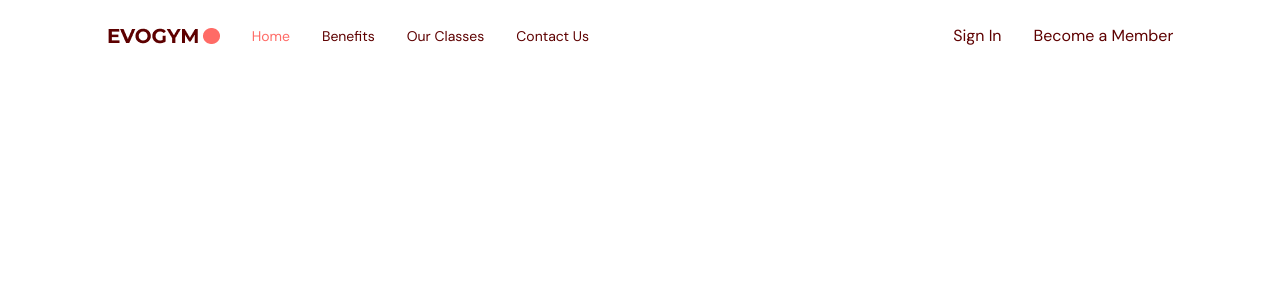
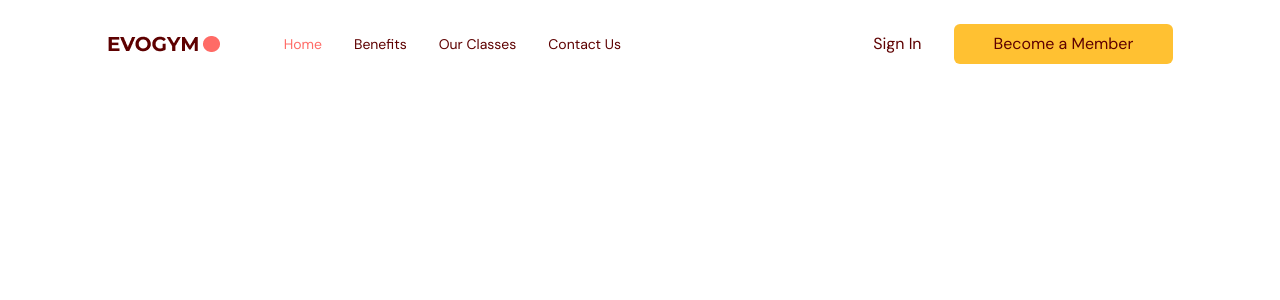
Before and after one commit to adramelech-123/evogym, a React (Vite) app: page / in a window 1280 px wide. Shown: the top 300 px of the page. Built offline with nearby package versions, Linux system fonts and the light colour scheme.

Commit message:
Navbar Mobile Menu & Responsiveness

```diff
--- a/src/App.tsx
+++ b/src/App.tsx
@@ -1,15 +1,32 @@
 import Navbar from '@/scenes/navbar'
-import { useState } from 'react'
+import { useEffect, useState } from 'react'
 import { SelectedPage } from '@/shared/types'
 
 
 function App() {
 
   const [selectedPage, setSelectedPage] = useState<SelectedPage>(SelectedPage.Home)
+  const [isTopOfPage, setIsTopOfPage] = useState<boolean>(true)
+
+  // UseEffect to handle scrolling of page
+  useEffect(() => {
+    const handleScroll = () => {
+      if(window.scrollY === 0) {
+        setIsTopOfPage(true)
+        setSelectedPage(SelectedPage.Home)
+      } else {
+        setIsTopOfPage(false)
+      }
+    }
+
+    window.addEventListener("scroll", handleScroll)
+
+    return () => window.removeEventListener("scroll", handleScroll)
+  }, [])
 
   return (
     <div className='bg-gray-20 '>
-      <Navbar selectedPage={selectedPage} setSelectedPage={setSelectedPage} />
+      <Navbar isTopOfPage={isTopOfPage} selectedPage={selectedPage} setSelectedPage={setSelectedPage} />
     </div>
   )
 }
--- /dev/null
+++ b/src/hooks/useMediaQuery.ts
@@ -0,0 +1,21 @@
+// Custom Media Query for Screen Sizes
+
+import { useState, useEffect } from "react";
+
+const useMediaQuery = (query: string) => {
+  const [matches, setMatches] = useState(false);
+
+  useEffect(() => {
+    const media = window.matchMedia(query);
+    if (media.matches !== matches) {
+      setMatches(media.matches);
+    }
+    const listener = () => setMatches(media.matches);
+    window.addEventListener("resize", listener);
+    return () => window.removeEventListener("resize", listener);
+  }, [matches, query]);
+
+  return matches;
+};
+
+export default useMediaQuery;
--- a/src/scenes/navbar/index.tsx
+++ b/src/scenes/navbar/index.tsx
@@ -1,31 +1,39 @@
-// import { useState } from "react"
-// import { Bars3Icon, XMarkIcon } from "@heroicons/react/24/solid"
+import { useState } from "react"
+import { Bars3Icon, XMarkIcon } from "@heroicons/react/24/solid"
 import Logo from "@/assets/Logo.png"
 import Link from "./Link"
 import { SelectedPage } from "@/shared/types"
+import useMediaQuery from "@/hooks/useMediaQuery"
+import ActionButton from "@/shared/ActionButton"
 
 
 
 type Props = {
+    isTopOfPage: boolean,
     selectedPage: SelectedPage,
     setSelectedPage: (value: SelectedPage) => void
 }
 
-const Navbar = ({selectedPage, setSelectedPage}: Props) => {
+const Navbar = ({isTopOfPage, selectedPage, setSelectedPage}: Props) => {
 
     const flexBetween = "flex flex-row items-center justify-between"
+    const [isMenuToggled, setIsMenuToggled] = useState<boolean>(false)
+    const isAboveMediumScreens = useMediaQuery("(min-width: 1060px)")
 
+    const navbarBackground = isTopOfPage ? "" : "bg-primary-100 drop-shadow"
 
   return (
     <nav>
-        {/* Desktop */}
-        <div className={`${flexBetween} fixed top-0 z-30 w-full py-6`}>
-            <div className={`${flexBetween} mx-auto w-5/6 gap-8`}>
+
+        <div className={`${navbarBackground} ${flexBetween} fixed top-0 z-30 w-full py-6`}>
+            <div className={`${flexBetween} mx-auto w-5/6`}>
+                <div className={`${flexBetween} w-full gap-16`}>
                 {/* Left Main */}
                 <img alt="logo" src={Logo}/>
 
                 {/* Right Main */}
-                <div className={`${flexBetween} w-full`}>
+
+                {isAboveMediumScreens ? (<div className={`${flexBetween} w-full`}>
                     {/* Inner-Left */}
                     <div className={`${flexBetween} gap-8 text-sm`}>
                         <Link page="Home" selectedPage={selectedPage} setSelectedPage={setSelectedPage} />
@@ -37,12 +45,38 @@
                     {/* Inner-Right */}
                     <div className={`${flexBetween} gap-8`}>
                         <p>Sign In</p>
-                        <button>Become a Member</button>
+                        <ActionButton setSelectedPage={setSelectedPage}>Become a Member</ActionButton>
+                    </div>
+                </div> ): (
+                    <button className="rounded-full bg-secondary-500 p-2" onClick={() => setIsMenuToggled(!isMenuToggled)}>
+                        <Bars3Icon className="h-6 w-6 text-white"/>
+                    </button>
+                )}
+                </div>
+            </div>
+        </div>
+
+        {/* MOBILE MENU MODAL */}
+        {
+            !isAboveMediumScreens && isMenuToggled && (
+                <div className="fixed right-0 bottom-0 z-40 h-full w-[300px] bg-primary-100 drop-shadow-xl">
+                    {/* CLOSE ICON */}
+                    <div className="flex justify-end p-12">
+                        <button onClick={() => setIsMenuToggled(!isMenuToggled)}>
+                            <XMarkIcon className="h-6 w-6 text-gray-400"/>
+                        </button>
+                    </div>
+
+                    {/* MENU ITEMS */}
+                    <div className="ml-[33%] flex flex-col gap-10 text-2xl">
+                        <Link page="Home" selectedPage={selectedPage} setSelectedPage={setSelectedPage} />
+                        <Link page="Benefits" selectedPage={selectedPage} setSelectedPage={setSelectedPage} />
+                        <Link page="Our Classes" selectedPage={selectedPage} setSelectedPage={setSelectedPage} />
+                        <Link page="Contact Us" selectedPage={selectedPage} setSelectedPage={setSelectedPage} />
                     </div>
                 </div>
-            </div>
-
-        </div>
+            )
+        }
     </nav>
   )
 }
--- /dev/null
+++ b/src/shared/ActionButton.tsx
@@ -0,0 +1,19 @@
+import AnchorLink from "react-anchor-link-smooth-scroll"
+import { SelectedPage } from "./types"
+
+type Props = {
+    children: React.ReactNode,
+    setSelectedPage: (value: SelectedPage) => void
+}
+const ActionButton = ({children, setSelectedPage}: Props) => {
+  return (
+    <AnchorLink
+        className="rounded-md bg-secondary-500 px-10 py-2 hover:bg-primary-500 hover:text-white"
+        onClick={() => setSelectedPage(SelectedPage.ContactUs)}
+        href={`#${SelectedPage.ContactUs}`}
+    >
+        {children}
+    </AnchorLink>
+  )
+}
+export default ActionButton
```
